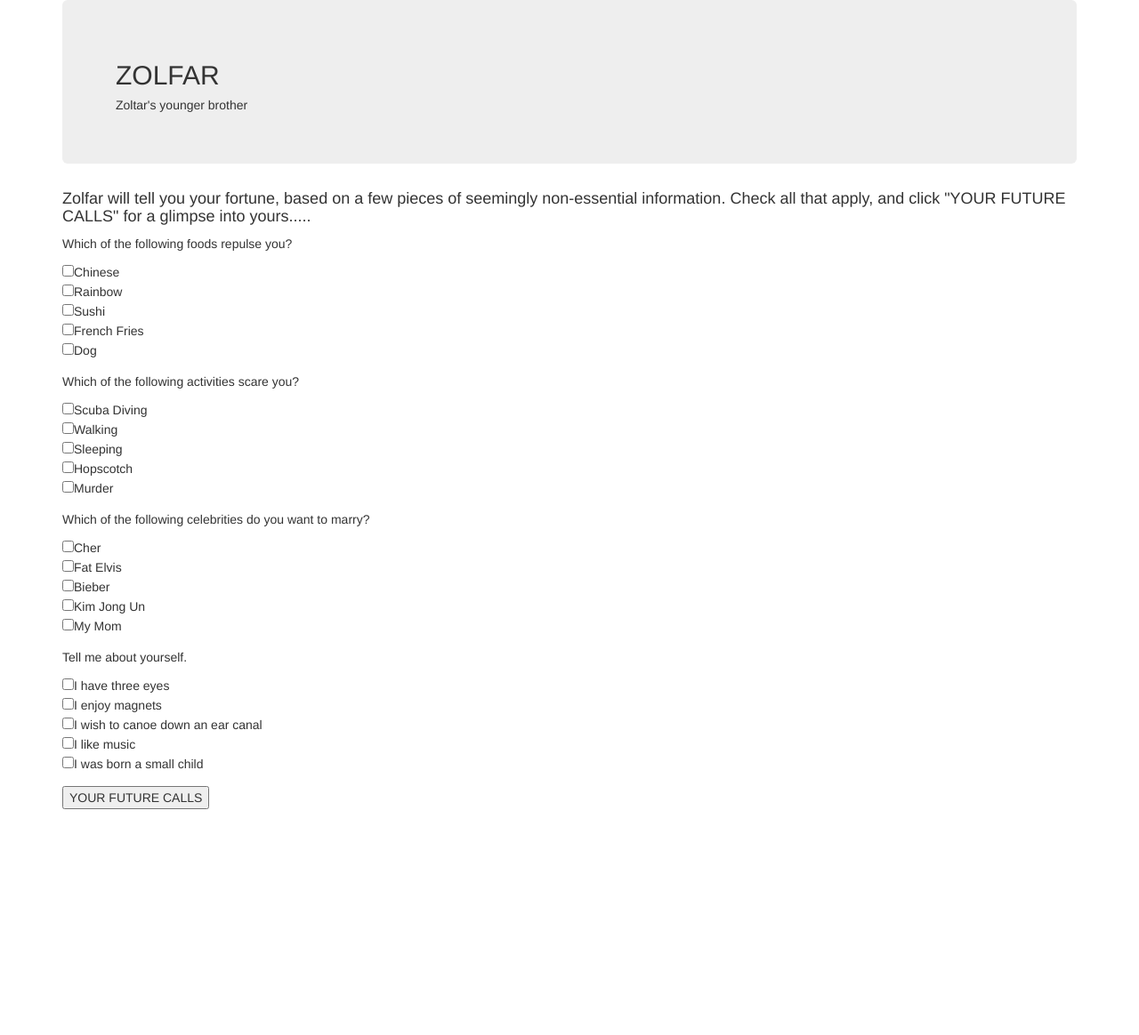
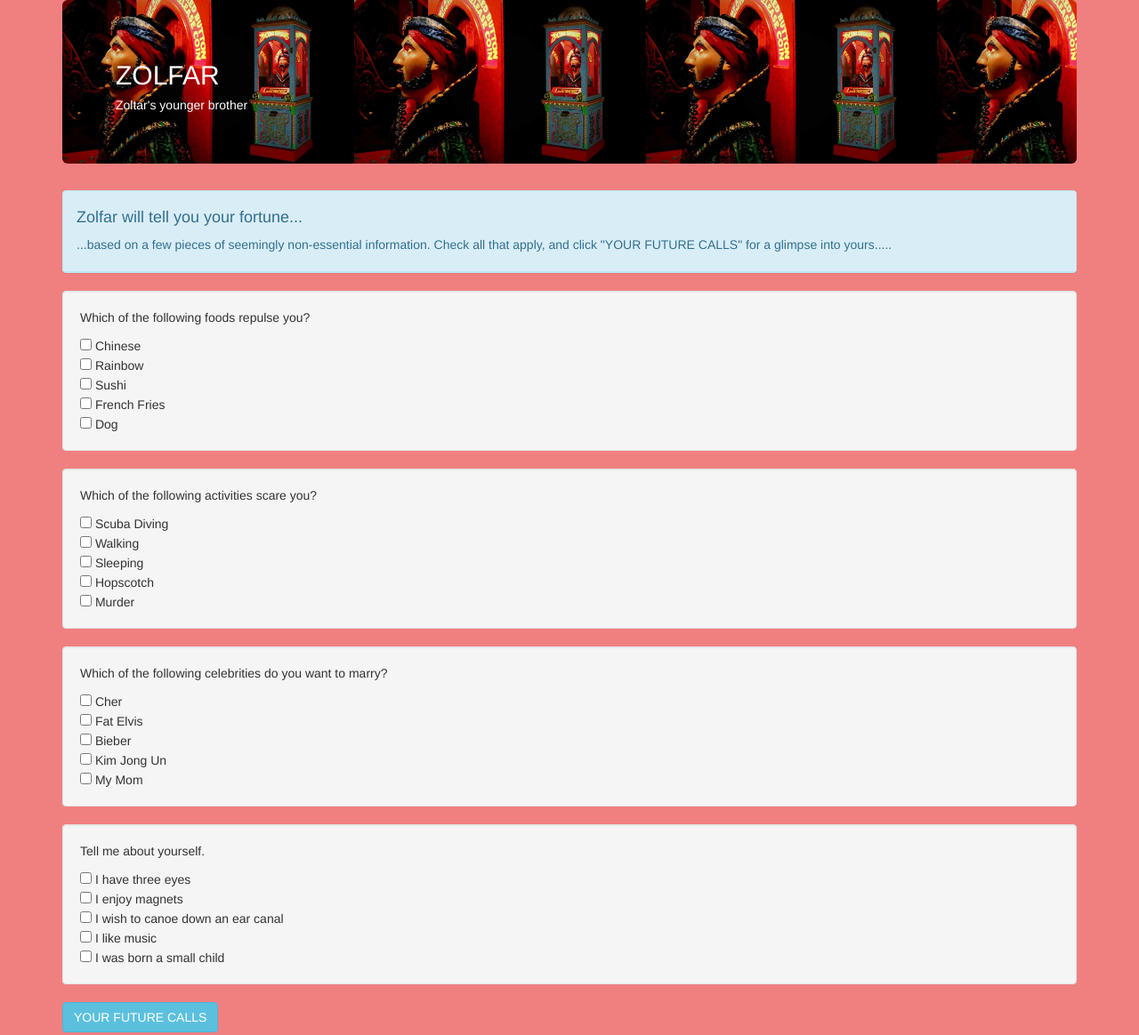
Before and after one commit to CallaRudolph/fortune-teller, a plain HTML site: page index.html in a window 1280 px wide. Shown: the whole page at 89% size. Before the commit the page ends 910 px from the top, so only its background shows below. Drawn offline with Linux system fonts and the light colour scheme.

Commit message:
add a ton of styling to the survey and results

```diff
--- a/css/styles.css
+++ b/css/styles.css
@@ -1,3 +1,19 @@
 .future {
   display: none;
+  font-weight: 500%;
+  font-size: 20px;
 }
+
+.jumbotron {
+  background-image: url(../img/zoltar.jpg);
+  color: white;
+  background-size: auto 100%;
+}
+
+body {
+  background-color: lightcoral;
+}
+
+footer {
+  font-style: italic;
+}
--- a/index.html
+++ b/index.html
@@ -13,47 +13,19 @@
         <h2>ZOLFAR</h2>
         <h5>Zoltar's younger brother</h5>
       </div>
-      <h4>Zolfar will tell you your fortune, based on a few pieces of seemingly non-essential information. Check all that apply, and click "YOUR FUTURE CALLS" for a glimpse into yours.....</h4>
-
-      <form class="zolfar-Qs">
-        <div class="form-group">
-          <p>Which of the following foods repulse you?</p>
-          <input type="checkbox" name="food" value="1">Chinese<br>
-          <input type="checkbox" name="food" value="1">Rainbow<br>
-          <input type="checkbox" name="food" value="1">Sushi<br>
-          <input type="checkbox" name="food" value="1">French Fries<br>
-          <input type="checkbox" name="food" value="1">Dog<br>
+      <div class="panel panel-info">
+        <div class="panel-heading">
+          <h4>Zolfar will tell you your fortune...</h4>
+          <p>...based on a few pieces of seemingly non-essential information. Check all that apply, and click "YOUR FUTURE CALLS" for a glimpse into yours.....</p>
         </div>
-        <div class="form-group">
-          <p>Which of the following activities scare you?</p>
-          <input type="checkbox" name="act" value="1">Scuba Diving<br>
-          <input type="checkbox" name="act" value="1">Walking<br>
-          <input type="checkbox" name="act" value="1">Sleeping<br>
-          <input type="checkbox" name="act" value="1">Hopscotch<br>
-          <input type="checkbox" name="act" value="1">Murder<br>
+      </div>
+      <div class="future" id="monster">
+        <div class="panel panel-warning">
+          <div class="panel-heading">
+            <p>On one Wednesday afternoon, you will spontaneously transform into a hideous monster. Sorry.</p>
+            <footer>Please send your blank check for this fortune to 1700 N. New York Ave. Okeechobee, FL</footer>
+          </div>
         </div>
-        <div class="form-group">
-          <p>Which of the following celebrities do you want to marry?</p>
-          <input type="checkbox" name="celeb" value="1" id="cher">Cher<br>
-          <input type="checkbox" name="celeb" value="1">Fat Elvis<br>
-          <input type="checkbox" name="celeb" value="1">Bieber<br>
-          <input type="checkbox" name="celeb" value="1">Kim Jong Un<br>
-          <input type="checkbox" name="celeb" value="1">My Mom<br>
-        </div>
-        <div class="form-group">
-          <p>Tell me about yourself.</p>
-          <input type="checkbox" name="bio" value="1">I have three eyes<br>
-          <input type="checkbox" name="bio" value="1">I enjoy magnets<br>
-          <input type="checkbox" name="bio" value="1">I wish to canoe down an ear canal<br>
-          <input type="checkbox" name="bio" value="1">I like music<br>
-          <input type="checkbox" name="bio" value="1">I was born a small child<br>
-        </div>
-        <button type="submit" name="zolfar">YOUR FUTURE CALLS</button>
-      </form>
-
-      <div class="future" id="monster">
-        <p>On one Wednesday afternoon, you will spontaneously transform into a hideous monster. Sorry.</p>
-        <footer>Please send your blank check for this fortune to 1700 N. New York Ave. Okeechobee, FL</footer>
       </div>
       <div class="future" id="wealth">
         <p>You will ruin yourself worse than Bernie Madoff ruined America. Everyone will hate you and blame you for their misfortune. Have a great day!</p>
@@ -68,6 +40,44 @@
         <footer>Please send your blank check for this fortune to 1700 N. New York Ave. Okeechobee, FL</footer>
       </div>
 
+      <form class="zolfar-Qs">
+        <div class="form-group well">
+          <p>Which of the following foods repulse you?</p>
+          <input type="checkbox" name="food" value="1"> Chinese<br>
+          <input type="checkbox" name="food" value="1"> Rainbow<br>
+          <input type="checkbox" name="food" value="1"> Sushi<br>
+          <input type="checkbox" name="food" value="1"> French Fries<br>
+          <input type="checkbox" name="food" value="1"> Dog<br>
+        </div>
+        <div class="form-group well">
+          <p>Which of the following activities scare you?</p>
+          <input type="checkbox" name="act" value="1"> Scuba Diving<br>
+          <input type="checkbox" name="act" value="1"> Walking<br>
+          <input type="checkbox" name="act" value="1"> Sleeping<br>
+          <input type="checkbox" name="act" value="1"> Hopscotch<br>
+          <input type="checkbox" name="act" value="1"> Murder<br>
+        </div>
+        <div class="form-group well">
+          <p>Which of the following celebrities do you want to marry?</p>
+          <input type="checkbox" name="celeb" value="1" id="cher"> Cher<br>
+          <input type="checkbox" name="celeb" value="1"> Fat Elvis<br>
+          <input type="checkbox" name="celeb" value="1"> Bieber<br>
+          <input type="checkbox" name="celeb" value="1"> Kim Jong Un<br>
+          <input type="checkbox" name="celeb" value="1"> My Mom<br>
+        </div>
+        <div class="form-group well">
+          <p>Tell me about yourself.</p>
+          <input type="checkbox" name="bio" value="1"> I have three eyes<br>
+          <input type="checkbox" name="bio" value="1"> I enjoy magnets<br>
+          <input type="checkbox" name="bio" value="1"> I wish to canoe down an ear canal<br>
+          <input type="checkbox" name="bio" value="1"> I like music<br>
+          <input type="checkbox" name="bio" value="1"> I was born a small child<br>
+        </div>
+        <button class="btn btn-info" type="submit" name="zolfar">YOUR FUTURE CALLS</button>
+      </form>
+      <br>
+
+
     </div>
   </body>
 </html>
```
Also changed, not shown: img/zoltar.jpg (added).
